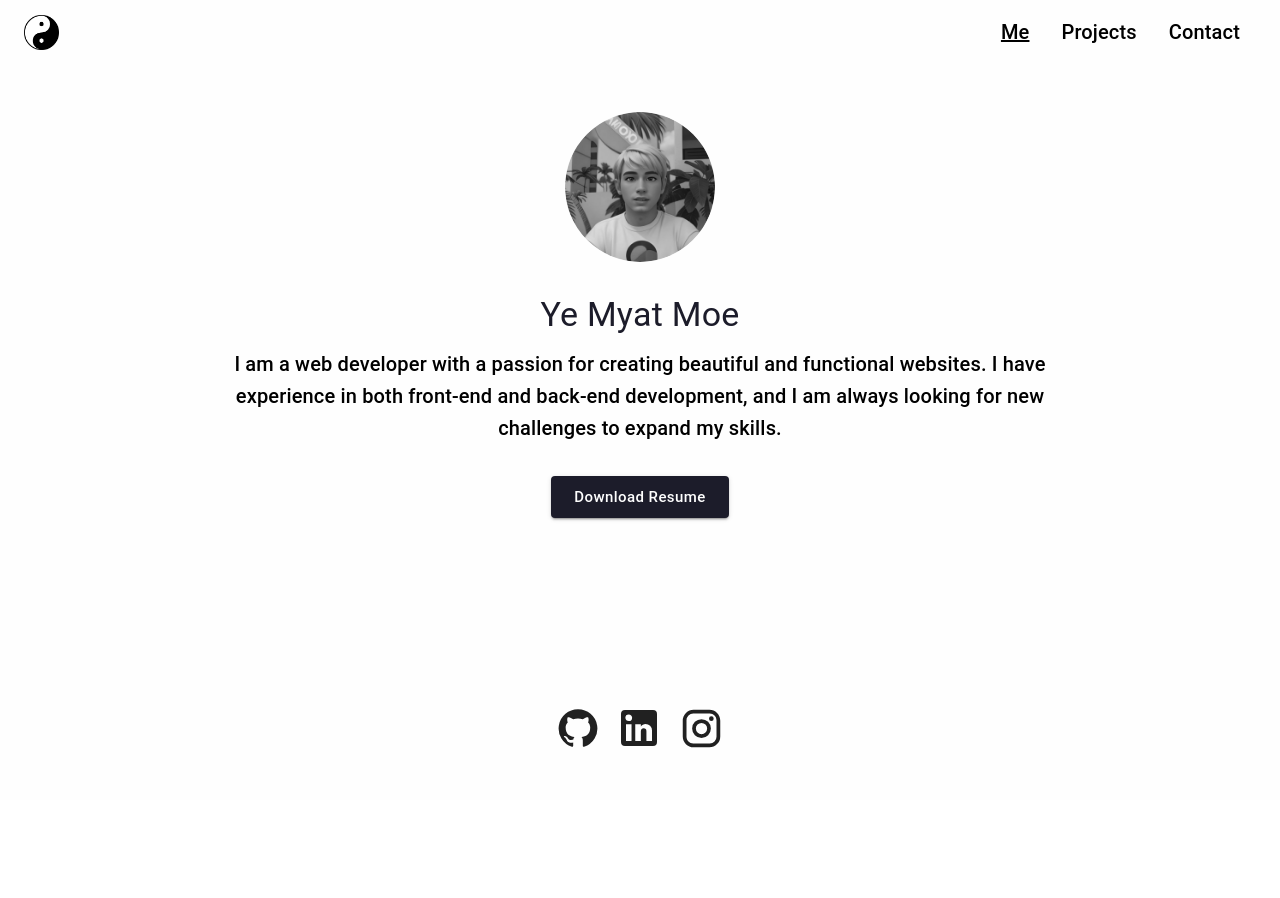
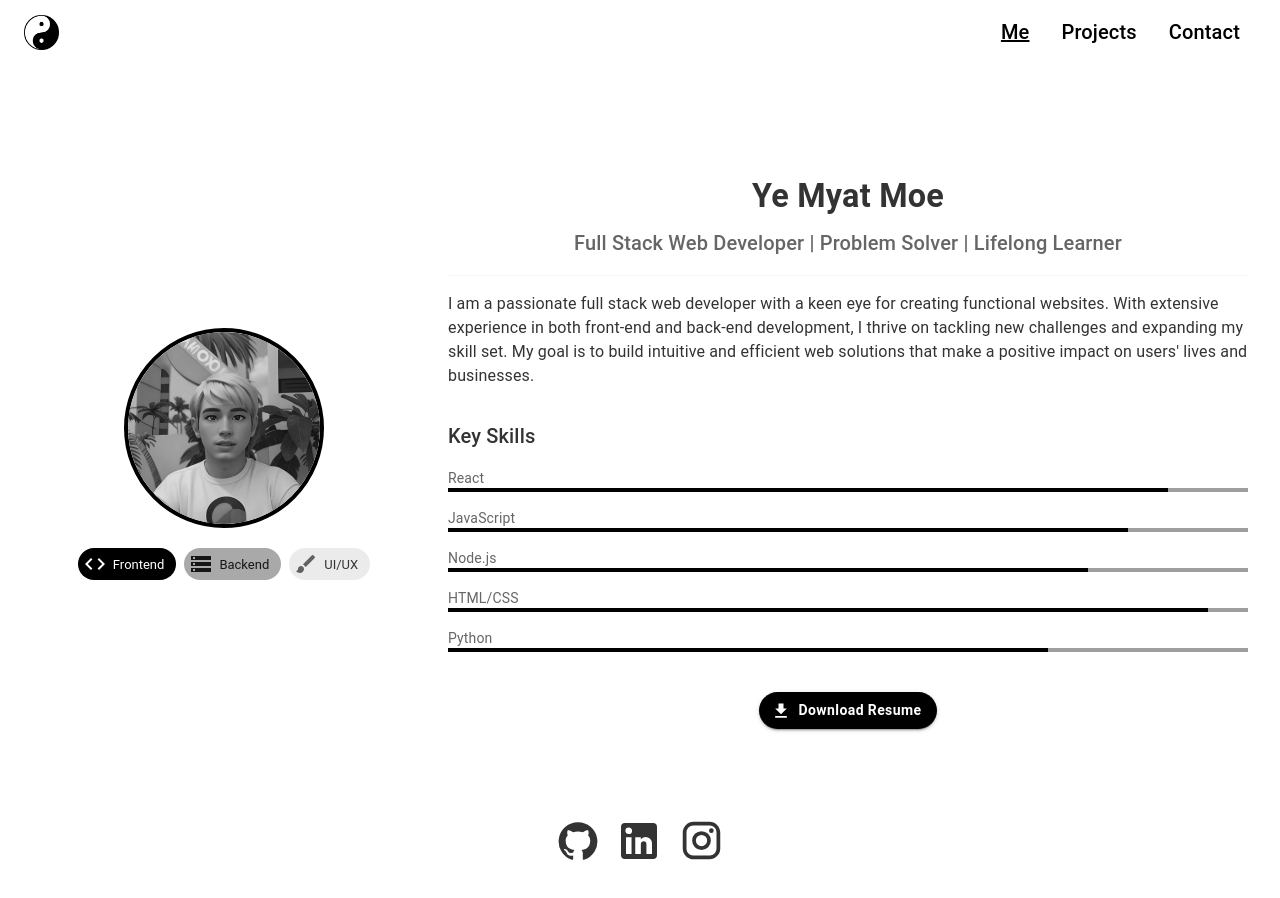
Before and after one commit to YeMyat144/yemyatmoe, a React (Vite) app: page / in a window 1280 px wide. Shown: the top 898 px of the page. Before the commit the page ends 800 px from the top, so only its background shows below. Built offline with nearby package versions, Linux system fonts and the light colour scheme.

Commit message:
Add framer-motion and lucide-react dependencies

```diff
--- a/package.json
+++ b/package.json
@@ -18,6 +18,8 @@
     "@popperjs/core": "^2.11.8",
     "bootstrap": "^5.3.3",
     "emailjs-com": "^3.2.0",
+    "framer-motion": "^11.11.13",
+    "lucide-react": "^0.456.0",
     "react": "^18.3.1",
     "react-bootstrap": "^2.10.4",
     "react-dom": "^18.3.1",
--- a/src/pages/AboutMe.jsx
+++ b/src/pages/AboutMe.jsx
@@ -1,60 +1,156 @@
 import React from 'react';
-import { Container, Typography, Box, Avatar, Button } from '@mui/material';
+import {
+  Container,
+  Typography,
+  Box,
+  Avatar,
+  Button,
+  Grid,
+  Paper,
+  Divider,
+  ThemeProvider,
+  createTheme,
+  responsiveFontSizes,
+  Chip,
+  LinearProgress,
+  Fade
+} from '@mui/material';
+import { fontStyle, fontWeight, styled } from '@mui/system';
+import { Download as DownloadIcon, Code as CodeIcon, Brush as BrushIcon, Storage as StorageIcon } from '@mui/icons-material';
 import Header from './Header';
-import myPicture from '../assets/hero-img.png';
-import resumeFile from '../assets/cv.pdf';
-import theme from './theme';
 import Footer from './Footer';
+import profilePic from '../assets/hero-img.png';
+import { h4 } from 'framer-motion/client';
+import { Bold } from 'lucide-react';
+
+let theme = createTheme({
+  palette: {
+    primary: {
+      main: '#000',
+    },
+    secondary: {
+      main: '#A9A9A9',
+    },
+    background: {
+      default: '#f5f5f5',
+      paper: '#ffffff',
+    },
+    text: {
+      primary: '#333333',
+      secondary: '#666666',
+    },
+  },
+  typography: {
+    fontFamily: '"Roboto", "Helvetica", "Arial", sans-serif',
+    h4: {
+      fontWeight: 700,
+    },
+    h6: {
+      fontWeight: 500,
+    },
+  },
+});
+
+theme = responsiveFontSizes(theme);
+
+const StyledPaper = styled(Paper)(({ theme }) => ({
+  padding: theme.spacing(4),
+  marginTop: theme.spacing(4),
+  marginBottom: theme.spacing(4),
+  boxShadow: 'none', // Remove box shadow
+  transition: 'none', // Remove transition effect
+}));
+
+const StyledAvatar = styled(Avatar)(({ theme }) => ({
+  width: theme.spacing(25),
+  height: theme.spacing(25),
+  margin: '0 auto',
+  marginBottom: theme.spacing(2),
+  border: `4px solid ${theme.palette.primary.main}`,
+}));
+
+const StyledButton = styled(Button)(({ theme }) => ({
+  margin: theme.spacing(1),
+  borderRadius: theme.shape.borderRadius * 5,
+  textTransform: 'none',
+  fontWeight: 600,
+}));
+
+const SkillChip = styled(Chip)(({ theme }) => ({
+  margin: theme.spacing(0.5),
+}));
 
 function AboutMe() {
+  const skills = [
+    { name: 'React', level: 90 },
+    { name: 'JavaScript', level: 85 },
+    { name: 'Node.js', level: 80 },
+    { name: 'HTML/CSS', level: 95 },
+    { name: 'Python', level: 75 },
+  ];
+
   return (
-    <Box
-      sx={{
-        display: 'flex',
-        flexDirection: 'column',
-        minHeight: '100vh',
-        bgcolor: theme.palette.text.secondary,
-      }}
-    >
-      <Header />
-
-      <Box
-        sx={{
-          textAlign: 'center',
-          flex: 1,
-          py: 1,
-        }}
-      >
-        <Avatar src={myPicture} alt="My Picture" sx={{ width: 150, height: 150, mx: 'auto', mb: 4 }} />
-        <Typography variant="h4" color={theme.palette.text.main} component="h4" gutterBottom>
+    <ThemeProvider theme={theme}>
+      <Box sx={{ display: 'flex', flexDirection: 'column', minHeight: '100vh', bgcolor: theme.palette.background.paper }}>
+        <Header sx={{ fontWeight: 'bold' }} />
+        <Box sx={{ flex: 1, py: 1 }}>
+          <Fade in={true} timeout={1000}>
+            <StyledPaper elevation={3}>
+              <Grid container spacing={4} alignItems="center">
+                <Grid item xs={12} md={4}>
+                  <StyledAvatar alt="Ye Myat Moe" src={profilePic} />
+                  <Box sx={{ display: 'flex', justifyContent: 'center', flexWrap: 'wrap', mt: 2 }}>
+                    <SkillChip icon={<CodeIcon />} label="Frontend" color="primary" />
+                    <SkillChip icon={<StorageIcon />} label="Backend" color="secondary" />
+                    <SkillChip icon={<BrushIcon />} label="UI/UX" />
+                  </Box>
+                </Grid>
+                <Grid item xs={12} md={8}>
+                  <Typography variant="h4" component="h1" gutterBottom align="center">
                     Ye Myat Moe
                   </Typography>
-        <Typography variant="h6" color={theme.palette.text.primary} sx={{ width: '70%', mx: 'auto', mb: 4 }}>
-          I am a web developer with a passion for creating beautiful and functional websites. I have experience in both front-end and back-end development, and I am always looking for new challenges to expand my skills.
+                  <Typography variant="h6" color="textSecondary" paragraph align="center">
+                    Full Stack Web Developer | Problem Solver | Lifelong Learner
                   </Typography>
-
-        <Button
+                  <Divider sx={{ my: 2 }} />
+                  <Typography variant="body1" paragraph>
+                    I am a passionate full stack web developer with a keen eye for creating functional websites.
+                    With extensive experience in both front-end and back-end development, I thrive on tackling new challenges
+                    and expanding my skill set. My goal is to build intuitive and efficient web solutions that make
+                    a positive impact on users' lives and businesses.
+                  </Typography>
+                  <Box sx={{ mt: 4 }}>
+                    <Typography variant="h6" gutterBottom>
+                      Key Skills
+                    </Typography>
+                    {skills.map((skill) => (
+                      <Box key={skill.name} sx={{ mt: 2 }}>
+                        <Typography variant="body2" color="textSecondary">
+                          {skill.name}
+                        </Typography>
+                        <LinearProgress variant="determinate" value={skill.level} color="primary" />
+                      </Box>
+                    ))}
+                  </Box>
+                  <Box sx={{ display: 'flex', justifyContent: 'center', mt: 4 }}>
+                    <StyledButton
                       variant="contained"
-          size="large"
-          href={resumeFile}
+                      color="primary"
+                      startIcon={<DownloadIcon />}
+                      href="/assets/cv.pdf"
                       download
-          sx={{
-            textTransform: 'none',
-            width: 178,
-            mb: 4,
-            backgroundColor: theme.palette.text.main,
-            color: theme.palette.text.secondary,
-            '&:hover': {
-              backgroundColor: theme.palette.text.blue,
-            },
-          }}
                     >
                       Download Resume
-        </Button>
+                    </StyledButton>
                   </Box>
-
+                </Grid>
+              </Grid>
+            </StyledPaper>
+          </Fade>
+        </Box>
         <Footer />
       </Box>
+    </ThemeProvider>
   );
 }
 
--- a/src/pages/Contact.jsx
+++ b/src/pages/Contact.jsx
@@ -1,64 +1,127 @@
 import React, { useRef, useState } from 'react';
 import emailjs from 'emailjs-com';
-import { IconButton, TextField, Button, Typography, Box, useMediaQuery } from '@mui/material';
-import { useTheme } from '@mui/material/styles';
-import theme from './theme';
+import {
+  TextField,
+  Button,
+  Typography,
+  Box,
+  Container,
+  Paper,
+  Snackbar,
+  CircularProgress,
+  ThemeProvider,
+  createTheme,
+  responsiveFontSizes
+} from '@mui/material';
+import { styled } from '@mui/system';
+import { Send as SendIcon } from '@mui/icons-material';
+import Header from './Header';
 import Footer from './Footer';
-import Header from './Header';
+
+let theme = createTheme({
+  palette: {
+    primary: {
+      main: '#000',
+    },
+    secondary: {
+      main: '#000000',
+    },
+    background: {
+      default: '#f5f5f5',
+      paper: '#ffffff',
+    },
+  },
+  typography: {
+    fontFamily: '"Roboto", "Helvetica", "Arial", sans-serif',
+    h4: {
+      fontWeight: 700,
+    },
+  },
+});
+
+theme = responsiveFontSizes(theme);
+
+const StyledPaper = styled(Paper)(({ theme }) => ({
+  padding: theme.spacing(4),
+  marginTop: theme.spacing(4),
+  marginBottom: theme.spacing(4),
+  backgroundColor: theme.palette.background.default,
+  boxShadow: 'none', // Remove box shadow
+  transition: 'none', // Remove transition effect
+}));
+
+const StyledForm = styled('form')(({ theme }) => ({
+  display: 'flex',
+  flexDirection: 'column',
+  gap: theme.spacing(3),
+  padding: theme.spacing(2), // Optional: Add some padding for better spacing
+  borderRadius: theme.shape.borderRadius, // Optional: Add border radius for rounded corners
+}));
 
 function Contact() {
   const form = useRef();
-  const [drawerOpen, setDrawerOpen] = useState(false);
-  const isMobile = useMediaQuery('(max-width:600px)');
+  const [isSubmitting, setIsSubmitting] = useState(false);
+  const [snackbar, setSnackbar] = useState({
+    open: false,
+    message: '',
+    severity: 'success',
+  });
 
   const sendEmail = (e) => {
     e.preventDefault();
+    setIsSubmitting(true);
 
     emailjs.sendForm('service_til6i7c', 'template_s9okbkh', form.current, 'ZT3etSjViZ5HA5CJT')
       .then((result) => {
-        alert('Message sent successfully!');
+        setSnackbar({
+          open: true,
+          message: 'Message sent successfully!',
+          severity: 'success',
+        });
+        form.current.reset();
       }, (error) => {
-        alert('Failed to send message. Please try again later.');
+        setSnackbar({
+          open: true,
+          message: 'Failed to send message. Please try again later.',
+          severity: 'error',
+        });
+      })
+      .finally(() => {
+        setIsSubmitting(false);
       });
   };
 
-  const toggleDrawer = () => {
-    setDrawerOpen(!drawerOpen);
+  const handleCloseSnackbar = (event, reason) => {
+    if (reason === 'clickaway') {
+      return;
+    }
+    setSnackbar({ ...snackbar, open: false });
   };
 
   return (
+    <ThemeProvider theme={theme}>
       <Box
         sx={{
           display: 'flex',
           flexDirection: 'column',
           minHeight: '100vh',
-        bgcolor: theme.palette.text.secondary,
+          bgcolor: 'background.default',
         }}
       >
         <Header />
 
-      <Box sx={{ flex: 1, py: 1}}>
-        <Typography variant="h4" align="center" gutterBottom>
+        <Box sx={{ mt: 6, mr: 8, ml: 8, mb: 2, flex: 1 }}>
+          <Typography variant="h4" align="center" gutterBottom color="secondary">
             Get in Touch
           </Typography>
-
-        <form ref={form} onSubmit={sendEmail} noValidate autoComplete="off">
-          <Box
-            sx={{
-              display: 'flex',
-              flexDirection: 'column',
-              alignItems: 'center',
-              maxWidth: '600px',
-              mx: 'auto',
-            }}
-          >
+          <StyledPaper elevation={3}>
+            <StyledForm ref={form} onSubmit={sendEmail} noValidate autoComplete="off">
               <TextField
                 label="Name"
                 name="user_name"
                 variant="outlined"
                 fullWidth
                 required
-              sx={{ mb: 3 }}
               />
               <TextField
                 label="Email"
@@ -67,7 +130,6 @@ function Contact() {
                 variant="outlined"
                 fullWidth
                 required
-              sx={{ mb: 3 }}
               />
               <TextField
                 label="Message"
@@ -77,29 +139,32 @@ function Contact() {
                 rows={5}
                 fullWidth
                 required
-              sx={{ mb: 4 }}
               />
               <Button
                 variant="contained"
                 type="submit"
                 fullWidth
-              sx={{
-                py: 1,
-                backgroundColor: theme.palette.text.primary,
-                color: theme.palette.text.secondary,
-                '&:hover': {
-                  backgroundColor: theme.palette.text.blue,
-                },
-              }}
+                size="large"
+                startIcon={<SendIcon />}
+                disabled={isSubmitting}
               >
-              Submit
+                {isSubmitting ? <CircularProgress size={24} /> : 'Send Message'}
               </Button>
-          </Box>
-        </form>
+            </StyledForm>
+          </StyledPaper>
         </Box>
 
         <Footer />
+
+        <Snackbar
+          open={snackbar.open}
+          autoHideDuration={6000}
+          onClose={handleCloseSnackbar}
+          message={snackbar.message}
+          anchorOrigin={{ vertical: 'bottom', horizontal: 'center' }}
+        />
       </Box>
+    </ThemeProvider>
   );
 }
 
--- a/src/pages/Projects.jsx
+++ b/src/pages/Projects.jsx
@@ -1,82 +1,160 @@
 import React from 'react';
-import { Container, Typography, Button, Box, Table, TableBody, TableCell, TableContainer, TableHead, TableRow, Paper } from '@mui/material';
-import ArrowForwardIcon from '@mui/icons-material/ArrowForward';
+import {
+  Container,
+  Typography,
+  Button,
+  Box,
+  Grid,
+  Card,
+  CardContent,
+  CardActions,
+  Chip,
+  ThemeProvider,
+  createTheme,
+  responsiveFontSizes
+} from '@mui/material';
+import { fontSize, fontStyle, fontWeight, styled } from '@mui/system';
+import { Launch as LaunchIcon } from '@mui/icons-material';
 import Header from './Header';
-import theme from './theme';
 import Footer from './Footer';
+
+let theme = createTheme({
+  palette: {
+    primary: {
+      main: '#000',
+    },
+    secondary: {
+      main: '#000000',
+    },
+    background: {
+      default: '#f5f5f5',
+      paper: '#ffffff',
+    },
+  },
+  typography: {
+    fontFamily: '"Roboto", "Helvetica", "Arial", sans-serif',
+    h4: {
+      fontWeight: 700,
+    },
+    h6: {
+      fontWeight: 500,
+    },
+  },
+});
+
+theme = responsiveFontSizes(theme);
+
+const StyledCard = styled(Card)(({ theme }) => ({
+  height: '100%',
+  display: 'flex',
+  flexDirection: 'column',
+  transition: 'transform 0.3s ease-in-out, box-shadow 0.3s ease-in-out',
+  '&:hover': {
+    transform: 'translateY(-5px)',
+    boxShadow: theme.shadows[4],
+  },
+}));
+
+const StyledChip = styled(Chip)(({ theme }) => ({
+  margin: theme.spacing(0.5),
+}));
 
 function Projects() {
   const projectData = [
-    { name: 'Tale&Twist', description: 'Branching narratives where user choices influence the story outcome', repoLink: 'https://talentwist.vercel.app' },
-    { name: 'TicketTango', description: 'An online system for booking cinema tickets featuring JuzBird, M3', repoLink: 'https://ticket-tango.vercel.app/' },
-    { name: 'TaskCard', description: 'A task board with customizable columns and draggable cards. Each task card can include titles', repoLink: 'https://task-card-trello.netlify.app/' },
-    { name: 'Virtual Keyboard', description: 'A virtual keyboard controlled by hand gestures using Python', repoLink: 'https://github.com/YeMyat144/virtual_keyboard' },
-    { name: 'TrueTrack', description: 'A tracker app helping users manage their finances by tracking income, expenses, and overall balance', repoLink: 'https://yemyat144.github.io/YOLO/' },
-    { name: 'TheTrend', description: 'A shopping website for ganja using JavaScript', repoLink: 'https://yemyat144.github.io/menu_page/' },
+    {
+      name: 'Tale&Twist',
+      description: 'Branching narratives where user choices influence the story outcome',
+      repoLink: 'https://talentwist.vercel.app',
+      tags: ['React', 'Next.js', 'Vercel']
+    },
+    {
+      name: 'TicketTango',
+      description: 'An online system for booking cinema tickets featuring JuzBird, M3',
+      repoLink: 'https://ticket-tango.vercel.app/',
+      tags: ['React', 'Node.js', 'MongoDB']
+    },
+    {
+      name: 'TaskCard',
+      description: 'A task board with customizable columns and draggable cards. Each task card can include titles',
+      repoLink: 'https://task-card-trello.netlify.app/',
+      tags: ['React', 'DnD', 'Netlify']
+    },
+    {
+      name: 'Virtual Keyboard',
+      description: 'A virtual keyboard controlled by hand gestures using Python',
+      repoLink: 'https://github.com/YeMyat144/virtual_keyboard',
+      tags: ['Python', 'OpenCV', 'Machine Learning']
+    },
+    {
+      name: 'TrueTrack',
+      description: 'A tracker app helping users manage their finances by tracking income, expenses, and overall balance',
+      repoLink: 'https://yemyat144.github.io/YOLO/',
+      tags: ['JavaScript', 'HTML', 'CSS']
+    },
+    {
+      name: 'TheTrend',
+      description: 'A shopping website for ganja using JavaScript',
+      repoLink: 'https://yemyat144.github.io/menu_page/',
+      tags: ['JavaScript', 'HTML', 'CSS']
+    },
   ];
 
   return (
+    <ThemeProvider theme={theme}>
       <Box
         sx={{
           display: 'flex',
           flexDirection: 'column',
           minHeight: '100vh',
-        bgcolor: theme.palette.text.secondary,
+          bgcolor: 'background.default',
         }}
       >
         <Header />
 
-      <Box sx={{ flex: 1, py: 1 }}>
-        <Typography variant="h4" align="center" gutterBottom>
+        <Box sx={{ flex: 1,mt:5, py: 1, mr:10, ml: 10 }}>
+          <Typography variant="h4" align="center" gutterBottom color="secondary">
             My Projects
           </Typography>
 
-        <TableContainer component={Paper} sx={{ marginTop: 4 }}>
-          <Table>
-            <TableHead>
-              <TableRow>
-                <TableCell><Typography variant="h6">Project Name</Typography></TableCell>
-                <TableCell><Typography variant="h6">Description</Typography></TableCell>
-                <TableCell><Typography variant="h6">Link</Typography></TableCell>
-              </TableRow>
-            </TableHead>
-            <TableBody>
+          <Grid container spacing={4} sx={{ mt: 2 }}>
             {projectData.map((project, index) => (
-                <TableRow key={index}>
-                  <TableCell>
-                    <Typography variant="body1" color={theme.palette.text.primary}>
+              <Grid item xs={12} sm={6} md={4} key={index}>
+                <StyledCard>
+                  <CardContent>
+                    <Typography variant="h6" gutterBottom>
                       {project.name}
                     </Typography>
-                  </TableCell>
-                  <TableCell>
-                    <Typography variant="body1" color={theme.palette.text.primary}>
+                    <Typography variant="body2" color="text.secondary" paragraph>
                       {project.description}
                     </Typography>
-                  </TableCell>
-                  <TableCell >
+                    <Box>
+                      {project.tags.map((tag, tagIndex) => (
+                        <StyledChip key={tagIndex} label={tag} size="small" />
+                      ))}
+                    </Box>
+                  </CardContent>
+                  <CardActions sx={{ mt: 'auto' }}>
                     <Button
-                      variant="outlined"
-                      component="a"
+                      variant="contained"
+                      color="primary"
+                      endIcon={<LaunchIcon />}
                       href={project.repoLink}
                       target="_blank"
                       rel="noopener noreferrer"
-                      sx={{
-                        border: 'none',
-                        color: theme.palette.secondary.main,
-                      }}
+                      fullWidth
                     >
-                      <ArrowForwardIcon />
+                      View Project
                     </Button>
-                  </TableCell>
-                </TableRow>
+                  </CardActions>
+                </StyledCard>
+              </Grid>
             ))}
-            </TableBody>
-          </Table>
-        </TableContainer>
+          </Grid>
         </Box>
 
         <Footer />
       </Box>
+    </ThemeProvider>
   );
 }
 
```
Also changed, not shown: 1 other file (tests, documents, lock files or other folders). Lines whose indentation alone changed are shown as unchanged.
